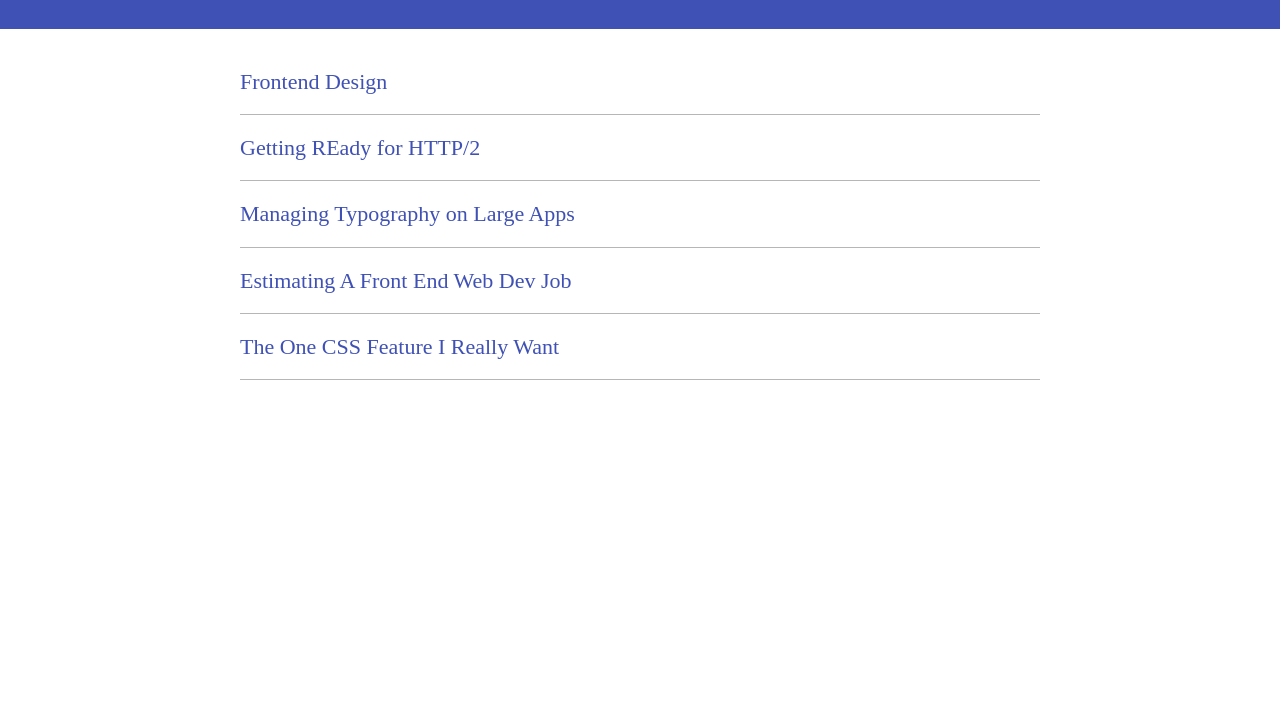
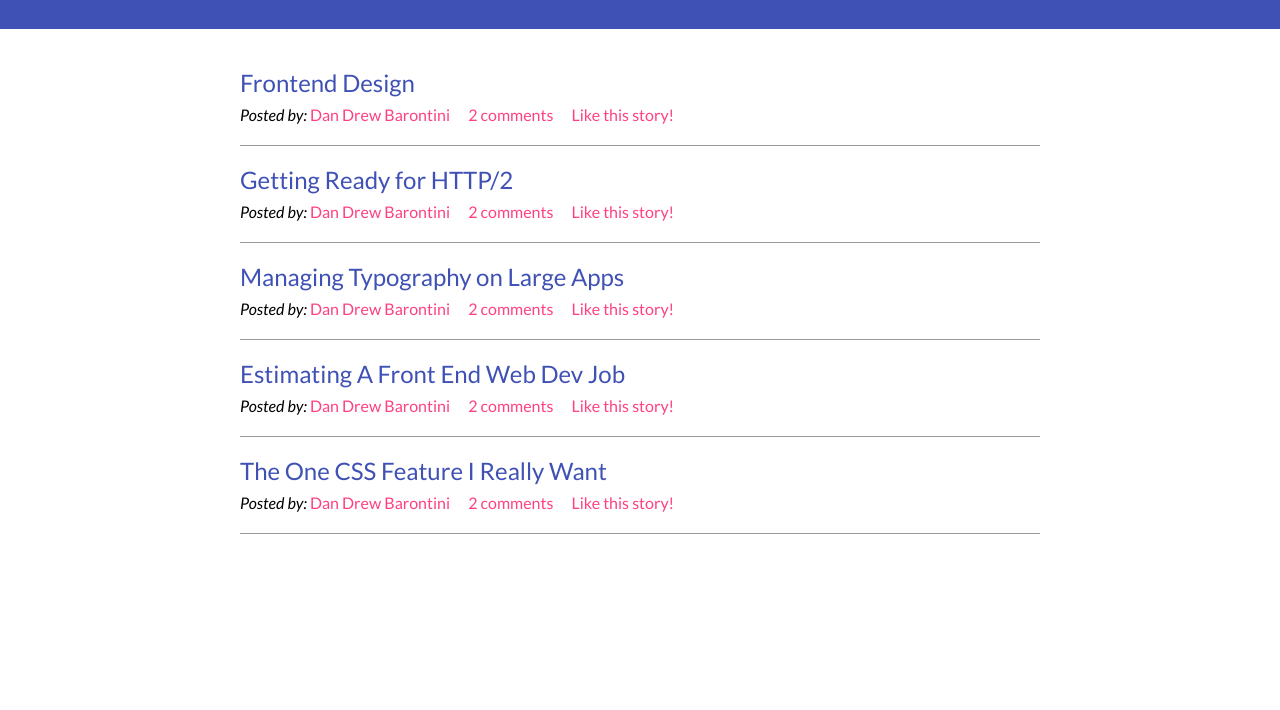
Before and after one commit to zdravce988/FirstScreenCastFromCodeSchool, a plain HTML site: page index.html in a window 1280 px wide. Shown: the part 90-800 px from the top of the page. Drawn offline with Linux system fonts and the light colour scheme.

Commit message:
Added new font

```diff
--- a/index.html
+++ b/index.html
@@ -3,6 +3,7 @@
   <head>
     <title>Front-end News</title>
     <meta charset = 'utf-8' />
+    <link href="https://fonts.googleapis.com/css?family=Lato:400,400i,700" rel="stylesheet">
     <link rel = "stylesheet" href = "normalize.css"/>
     <link rel = "stylesheet" href = "main.css" />
   </head>
@@ -17,18 +18,78 @@
         <ol class = "news">
           <li class = "news-item">
             <a class = "news-link" href = "#">Frontend Design</a>
+            <ul class = "news-meta">
+              <li class = "news-meta-item">
+                <em>Posted by:</em>
+                <a href = "#">Dan Drew Barontini</a>
+              </li>
+              <li class = "news-meta-item">
+                <a href = "#">2 comments</a>
+              </li>
+              <li class = "news-meta-item">
+                <a href = "#">Like this story!</a>
+              </li>
+            </ul>
           </li>
           <li class = "news-item">
-            <a class = "news-link" href = "#">Getting REady for HTTP/2</a>
+            <a class = "news-link" href = "#">Getting Ready for HTTP/2</a>
+            <ul class = "news-meta">
+              <li class = "news-meta-item">
+                <em>Posted by:</em>
+                <a href = "#">Dan Drew Barontini</a>
+              </li>
+              <li class = "news-meta-item">
+                <a href = "#">2 comments</a>
+              </li>
+              <li class = "news-meta-item">
+                <a href = "#">Like this story!</a>
+              </li>
+            </ul>
           </li>
           <li class = "news-item">
             <a class = "news-link" href = "#">Managing Typography on Large Apps</a>
+            <ul class = "news-meta">
+              <li class = "news-meta-item">
+                <em>Posted by:</em>
+                <a href = "#">Dan Drew Barontini</a>
+              </li>
+              <li class = "news-meta-item">
+                <a href = "#">2 comments</a>
+              </li>
+              <li class = "news-meta-item">
+                <a href = "#">Like this story!</a>
+              </li>
+            </ul>
           </li>
           <li class = "news-item">
             <a class = "news-link" href = "#">Estimating A Front End Web Dev Job</a>
+            <ul class = "news-meta">
+              <li class = "news-meta-item">
+                <em>Posted by:</em>
+                <a href = "#">Dan Drew Barontini</a>
+              </li>
+              <li class = "news-meta-item">
+                <a href = "#">2 comments</a>
+              </li>
+              <li class = "news-meta-item">
+                <a href = "#">Like this story!</a>
+              </li>
+            </ul>
           </li>
           <li class = "news-item">
             <a class = "news-link" href = "#">The One CSS Feature I Really Want</a>
+            <ul class = "news-meta">
+              <li class = "news-meta-item">
+                <em>Posted by:</em>
+                <a href = "#">Dan Drew Barontini</a>
+              </li>
+              <li class = "news-meta-item">
+                <a href = "#">2 comments</a>
+              </li>
+              <li class = "news-meta-item">
+                <a href = "#">Like this story!</a>
+              </li>
+            </ul>
           </li>
         </ol>
       </div>
--- a/main.css
+++ b/main.css
@@ -20,14 +20,10 @@ h1, h2, h3, h4, h5, h6 {
 
 }
 
-ol {
+ol, ul{
   margin: 0;
   padding: 0;
   list-style: none;
-}
-
-ul {
-
 }
 
 p {
@@ -36,6 +32,13 @@ p {
 
 a {
   text-decoration: none;
+  color: #ff4081;
+}
+
+a:active,
+a:hover,
+a:focus {
+  color: #212121;
 }
 
 /********************************************/
@@ -57,24 +60,32 @@ a {
 .logo {
   font-size: 25px;
   font-weight: bold;
-  font-family: Helvetica, Garamond, sans-serif, serif;
+  font-family: Lato, Helvetica, Garamond, sans-serif, serif;
   text-shadow: 2px 2px 10px rgb(55, 55, 55);
   text-transform: uppercase;
 }
-
 /********************************************/
 /*   News                                   */
 /********************************************/
 
 .news-item {
-  border-bottom: 1px solid #b6b6b6;
+  border-bottom: 1px solid #999999;
+  font-family: Lato, Helvetica, Garamond, serif, sans-serif;
   margin-bottom: 20px;
   padding-bottom: 20px;
+  transition: 0.5s;
 }
 
 .news-link {
   color: #3f51b5;
-  font-size: 22px;
+  display: block;
+  font-size: 24px;
+  margin-bottom: 10px;
+}
+
+.news-meta-item{
+  display: inline;
+  margin-right: 15px;
 }
 
 /********************************************/
@@ -85,3 +96,7 @@ a {
   margin: 0 auto;
   max-width: 800px;
 }
+
+/********************************************/
+/*   News Meta
+*********************************************/
```
